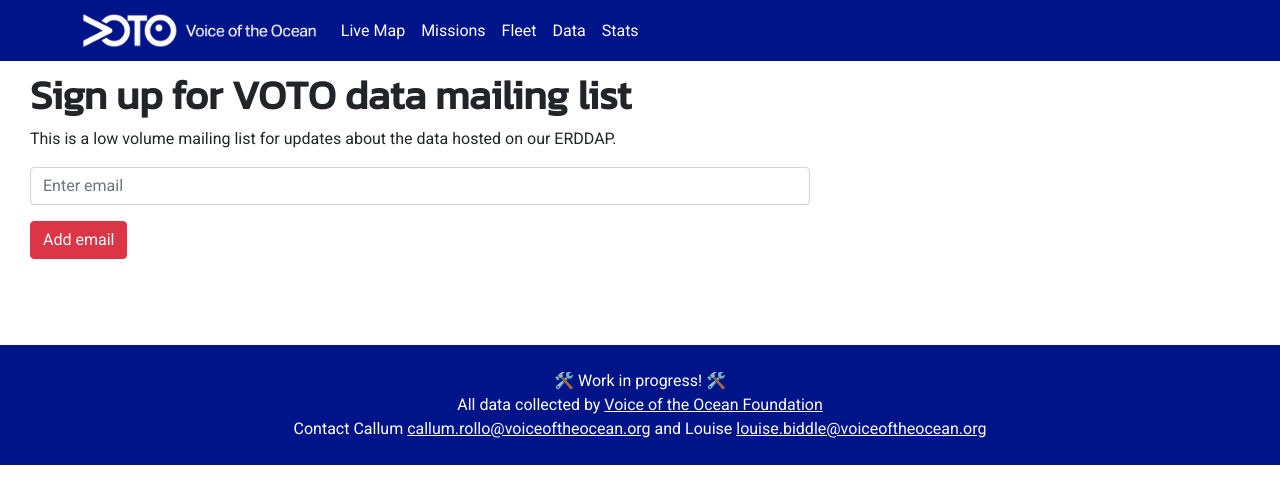
After one commit to voto-ocean-knowledge/voto-web, a Flask app: page /email-signup in a window 1280 px wide. The commit adds this page. Shown: the top 504 px of the page. Run offline with Flask 2, Linux system fonts and the light colour scheme; parts of the project's set-up code (start-up, migrations or seed data) failed here and were passed over.

Commit message:
add email signup

```diff
--- a/voto/app.py
+++ b/voto/app.py
@@ -41,11 +41,12 @@ def configure():
 
 
 def register_blueprints():
-    from voto.views import home_views, mission_views, platform_views
+    from voto.views import home_views, mission_views, platform_views, form_views
 
     app.register_blueprint(home_views.blueprint)
     app.register_blueprint(mission_views.blueprint)
     app.register_blueprint(platform_views.blueprint)
+    app.register_blueprint(form_views.blueprint)
 
 
 if __name__ == "__main__":
--- a/voto/static/css/site.css
+++ b/voto/static/css/site.css
@@ -80,3 +80,12 @@ footer {
 .hero p{
     line-height:1.5;
 }
+
+/* forms*/
+
+form.account-form {
+    margin-left: 20px;
+    margin-right: auto;
+    max-width: 800px;
+    padding: 10px;
+}
--- /dev/null
+++ b/voto/templates/form/signup_mailing_list.html
@@ -0,0 +1,20 @@
+{% extends "layout.html" %}
+
+{% block main_content %}
+        <div class="form-container">
+        <form action="" method="POST" class="account-form">
+            <h1>Sign up for VOTO data mailing list</h1>
+            <p>This is a low volume mailing list for updates about the data hosted on our ERDDAP.</p>
+            <p><input type="email" class="form-control" aria-describedby="emailHelp" placeholder="Enter email" name="email" maxlength="80" value="{{email}}" required></p>
+            <p><button type="submit" class="btn btn-danger">Add email</button></p>
+            <div style="clear: both;"></div>
+
+            {% if message %}
+                <div class="success-message">{{ message }}</div>
+            {% endif %}
+            {% if error %}
+                <div class="error-message">{{ error }}</div>
+            {% endif %}
+        </form>
+    </div>
+{% endblock %}
--- /dev/null
+++ b/voto/viewmodels/form/form_viewmodel.py
@@ -0,0 +1,16 @@
+from voto.services.mail_service import list_emails
+from voto.viewmodels.shared.viewmodelbase import ViewModelBase
+
+
+class AddEmailViewModel(ViewModelBase):
+    def __init__(self):
+        super().__init__()
+        self.email = self.request_dict.email.strip()
+
+    def validate(self):
+        if not self.email:
+            self.error = "Please complete all fields"
+        emails = list_emails()
+        print(emails)
+        if self.email in emails:
+            self.error = f"email {self.email} already registered"
--- /dev/null
+++ b/voto/views/form_views.py
@@ -0,0 +1,25 @@
+import flask
+from voto.infrastructure.view_modifiers import response
+from voto.services.mail_service import add_email
+from voto.viewmodels.form.form_viewmodel import AddEmailViewModel
+
+blueprint = flask.Blueprint("form", __name__, template_folder="templates")
+
+
+@blueprint.route("/email-signup", methods=["GET", "POST"])
+@response(template_file="/form/signup_mailing_list.html")
+def add_to_mailing_list():
+    vm = AddEmailViewModel()
+    if flask.request.method == "GET":
+        return vm.to_dict()
+    vm.validate()
+
+    if vm.error:
+        vm.email = ""
+        return vm.to_dict()
+
+    add_email(vm.email)
+
+    vm.message = f"Success! email {vm.email} has been added to the mailing list."
+    vm.email = ""
+    return vm.to_dict()
```
Also changed, not shown: voto/data/db_classes.py (+10 -0 lines), voto/services/mail_service.py (added, +28 -0 lines).
